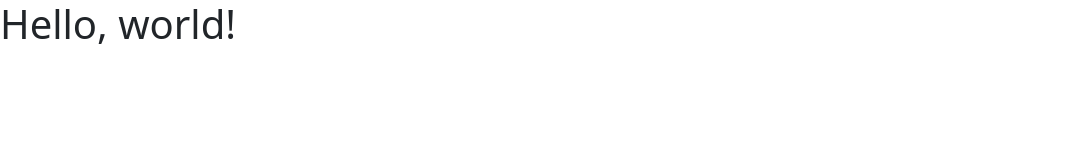
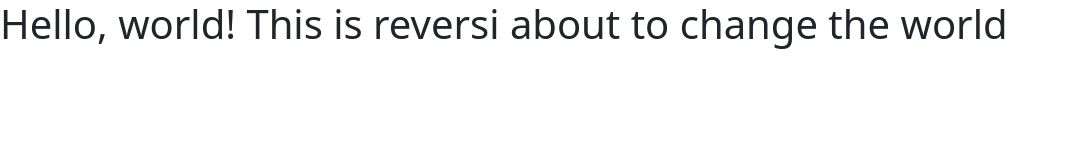
Before and after one commit to kimtnguyen1/reversi-ktnguyen, a website: page index.html in a window 1280 px wide. Shown: the whole page, without its empty margins (0-1065 px from the left). Drawn offline with nearby package versions, Linux system fonts and the light colour scheme.

Commit message:
no message

```diff
--- a/index.html
+++ b/index.html
@@ -11,7 +11,7 @@
     <title>Hello, world!</title>
   </head>
   <body>
-    <h1>Hello, world!</h1>
+    <h1>Hello, world! This is reversi about to change the world</h1>
 
     <!-- Optional JavaScript; choose one of the two! -->
 
```
